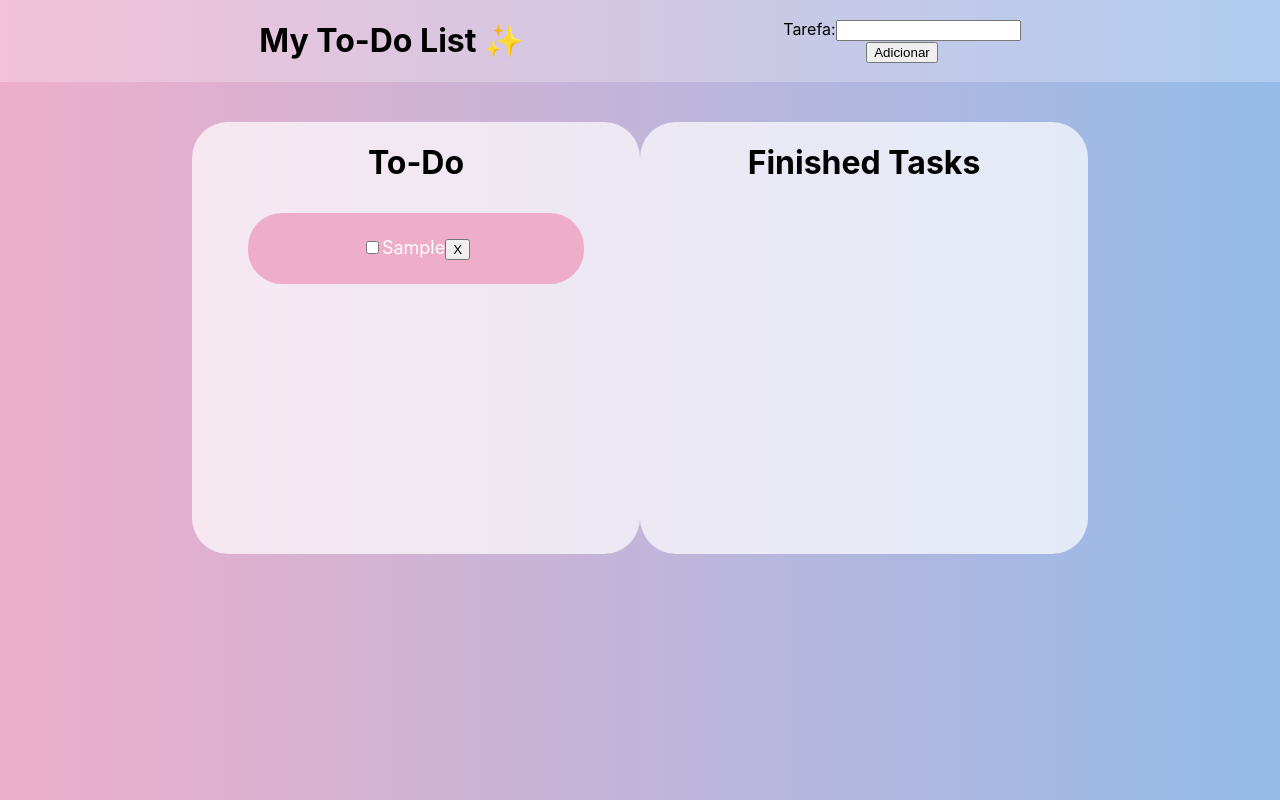
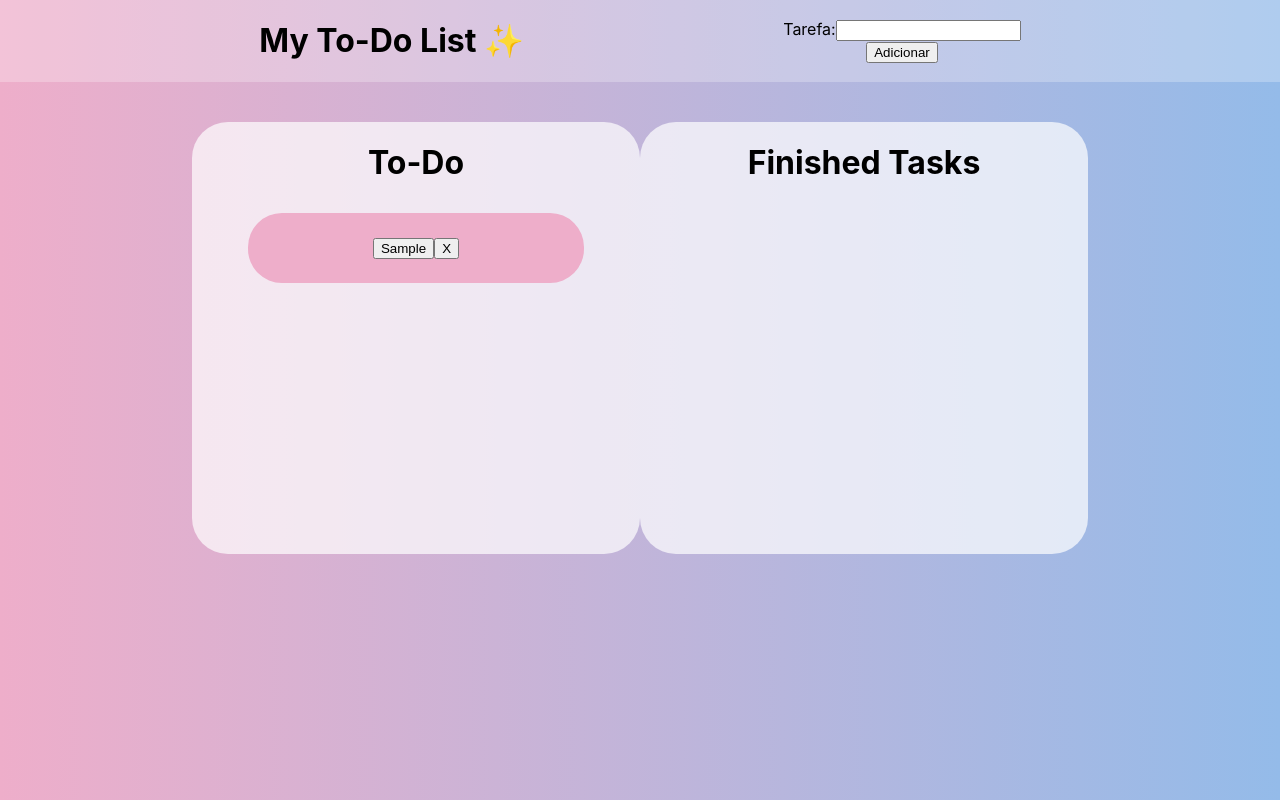
Before and after one commit to belbarros/to-do-list, a React (Create React App) app: page / in a window 1280 px wide. Both pictures are taken after typing "Sample" into the empty fields and a click on the button "Adicionar". Built offline with nearby package versions, Linux system fonts and the light colour scheme.

Commit message:
FEAT: Returns an item to the to-do list

```diff
--- a/src/components/Todo.jsx
+++ b/src/components/Todo.jsx
@@ -23,6 +23,14 @@ export default function Todo() {
     const newList = toDoList.filter((todo) => todo !== target.value);
     setToDoList(newList);
   }
+
+  const handleReturn = ({ target }) => {
+    const newTodoList = toDoList.concat(target.value);
+    const newDoneList = doneList.filter((todo) => todo !== target.value);
+    setToDoList(newTodoList);
+    setDoneList(newDoneList);
+  };
+
 
   const handleDeleteDone = ({ target }) => {
     const newList = doneList.filter((todo) => todo !== target.value);
@@ -61,14 +69,11 @@ export default function Todo() {
       toDoList.map((todo) => { return (
       <div className='todo-task'>
       <p key={ todo }>
-        <label>
-          <input
-          type="checkbox"
+          <button
           value={ todo }
-          onChange={ handleCheckChange }
-          />
+          onClick={ handleCheckChange }>
           { todo }
-          </label>
+          </button>
           <button
           className='delete-button'
           value={ todo }
@@ -88,15 +93,12 @@ export default function Todo() {
       doneList.map((done) => (
       <div className='done-task'>
       <p key={ done }>
-        <label>
-          <input
-          className='check'
-          type="checkbox"
-          checked='true'
-          value={ done }
-          />
+        <button
+        value = { done }
+        onClick={ handleReturn }
+        >
         { done }
-        </label>
+        </button>
         <button
          className='delete-button'
           value={ done }
```
